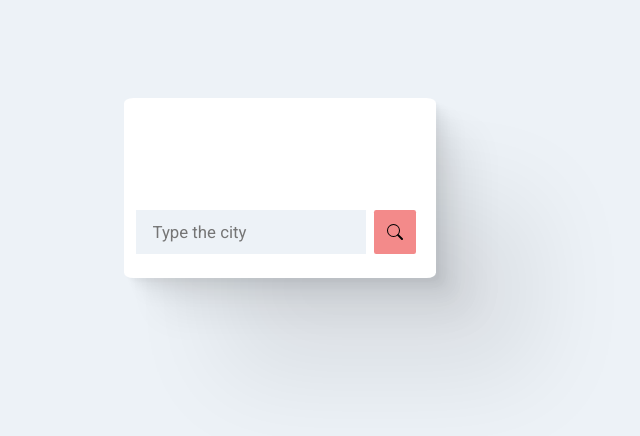
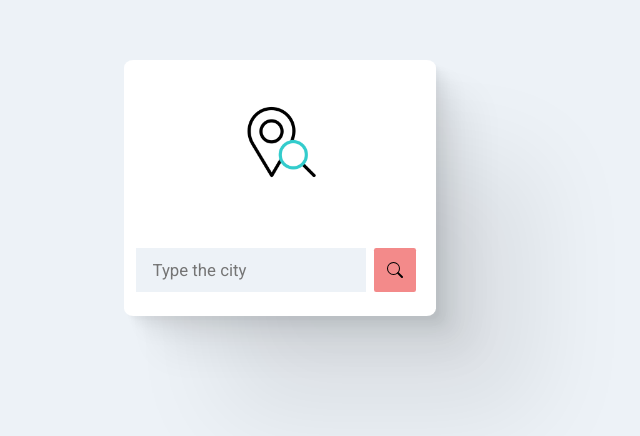
Before and after one commit to AkhilsWorkshop/Weather, a plain HTML site: page index.html in a window 1280 px wide. Shown: the part 216-652 px from the top of the page, without its empty margins (360-1000 px from the left). Drawn offline with nearby package versions, Linux system fonts and the light colour scheme.

Commit message:
Updated locationSearch icon error

```diff
--- a/index.html
+++ b/index.html
@@ -29,7 +29,7 @@
             <div class="display">
                 <h2 class="city"></h2>
                 <h1 class="temp"></h1>
-                <img src="" alt="" class="icon"/><br><br>
+                <img src="images/locationSearch.gif" alt="" class="icon"/><br><br>
                 <div class="description"></div>
                 <div class="humidity"></div>
                 <div class="wind"></div><br>
```
